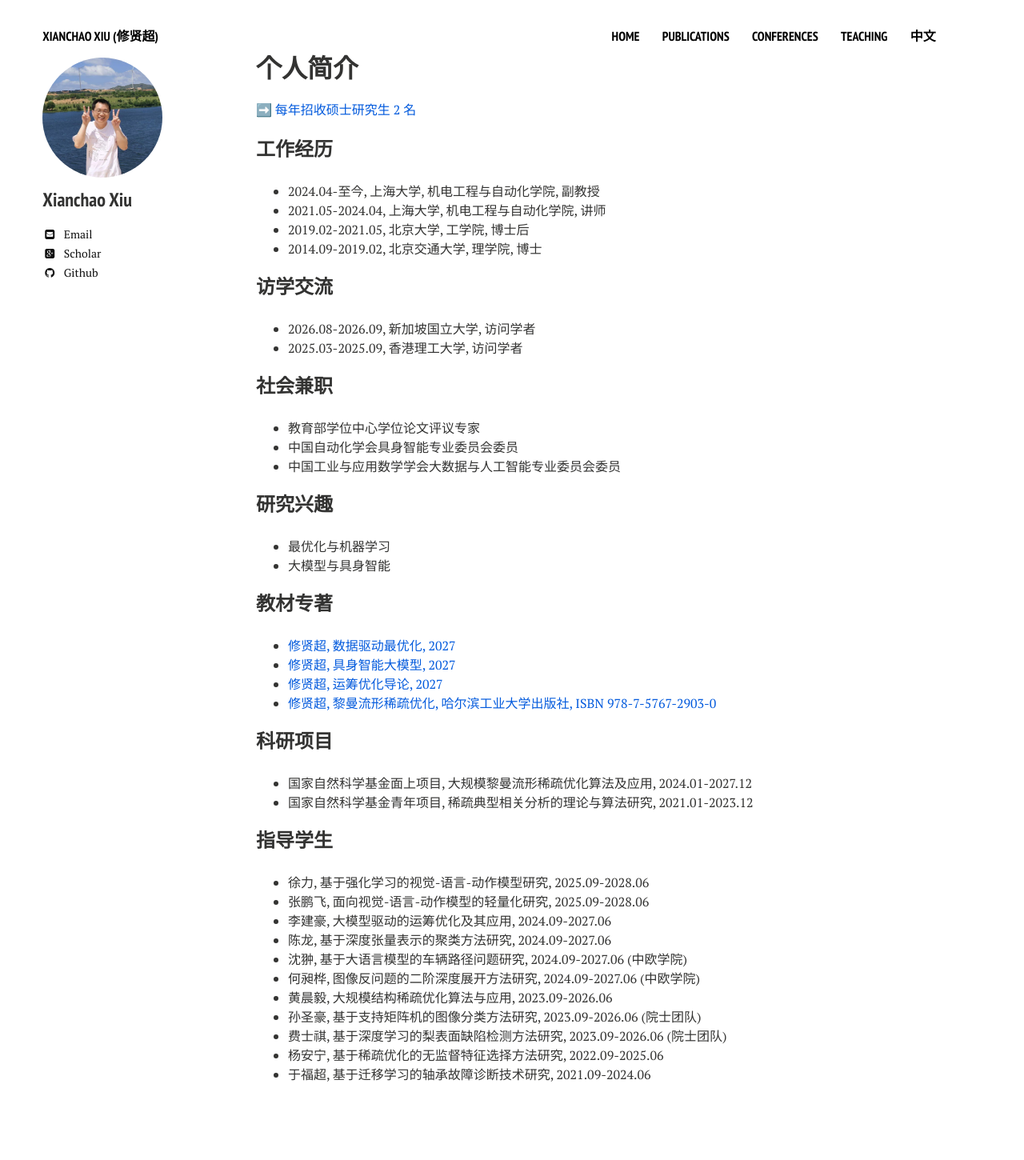
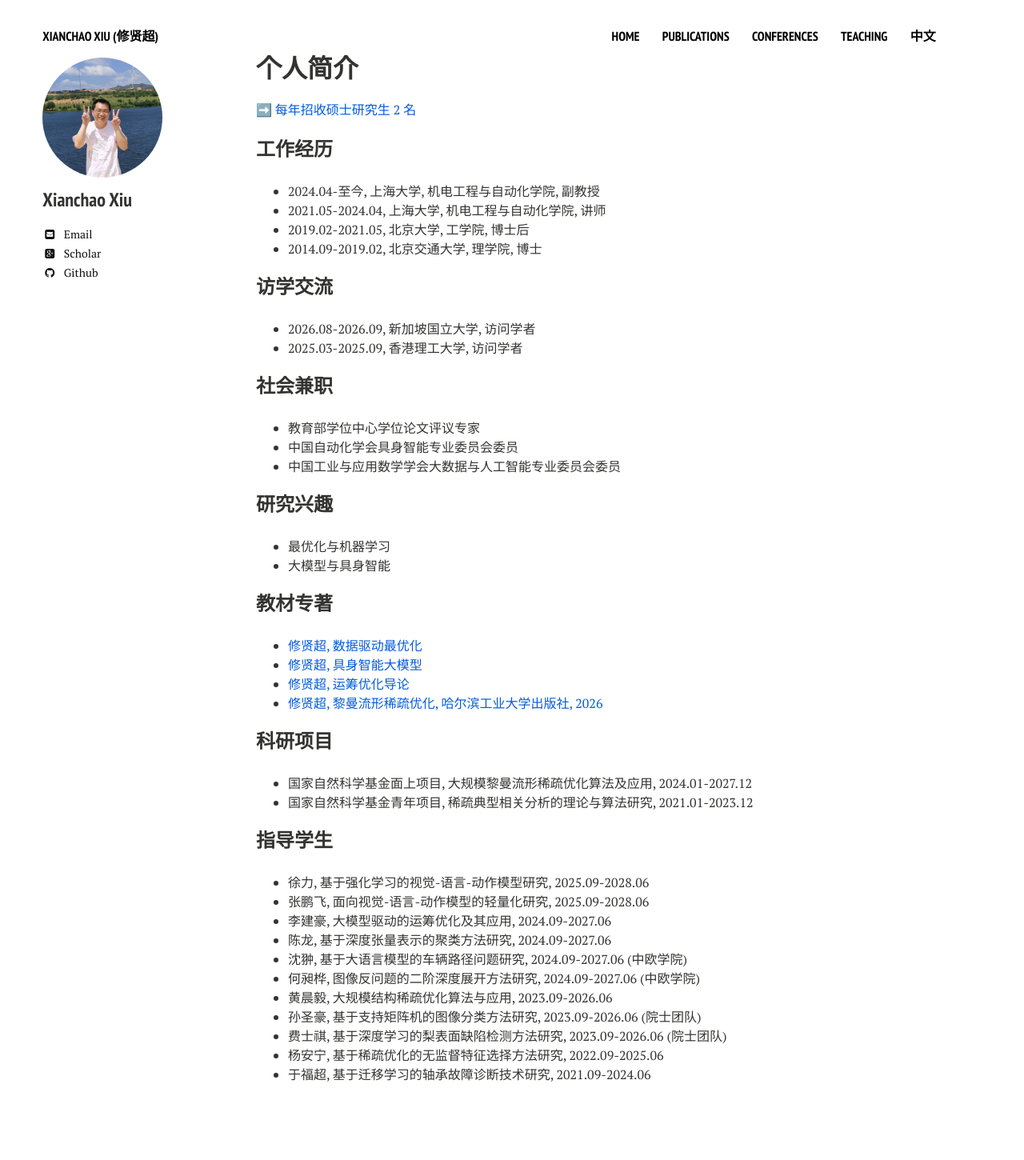
Before and after one commit to xianchaoxiu/xianchaoxiu.github.io, a Jekyll site: the page built from chinese/index.md, in a window 1280 px wide. Shown: the whole page at 80% size. Built offline with Jekyll 4.4.1, drawn with Linux system fonts in a browser that asks for light colours; nearby versions of some CDN libraries.

Commit message:
Update index.md

```diff
--- a/chinese/index.md
+++ b/chinese/index.md
@@ -34,10 +34,10 @@ share: false
 
 
 ### 教材专著
-* <a href="https://xianchaoxiu.github.io/chinese/book/DAO/" class="textlink" target="_blank">修贤超, 数据驱动最优化, 2027 </a> <br>
-* <a href="https://xianchaoxiu.github.io/chinese/book/VLA/" class="textlink" target="_blank">修贤超, 具身智能大模型, 2027 </a> <br>
-* <a href="https://xianchaoxiu.github.io/chinese/book/OR/" class="textlink" target="_blank">修贤超, 运筹优化导论, 2027 </a> <br>
-* <a href="https://xianchaoxiu.github.io/chinese/book/OPT/" class="textlink" target="_blank">修贤超, 黎曼流形稀疏优化, 哈尔滨工业大学出版社, ISBN  978-7-5767-2903-0 </a> <br>
+* <a href="https://xianchaoxiu.github.io/chinese/book/DAO/" class="textlink" target="_blank">修贤超, 数据驱动最优化  </a> <br>
+* <a href="https://xianchaoxiu.github.io/chinese/book/VLA/" class="textlink" target="_blank">修贤超, 具身智能大模型  </a> <br>
+* <a href="https://xianchaoxiu.github.io/chinese/book/OR/" class="textlink" target="_blank">修贤超, 运筹优化导论  </a> <br>
+* <a href="https://xianchaoxiu.github.io/chinese/book/OPT/" class="textlink" target="_blank">修贤超, 黎曼流形稀疏优化, 哈尔滨工业大学出版社, 2026 </a> <br>
 
 
 ### 科研项目
```
